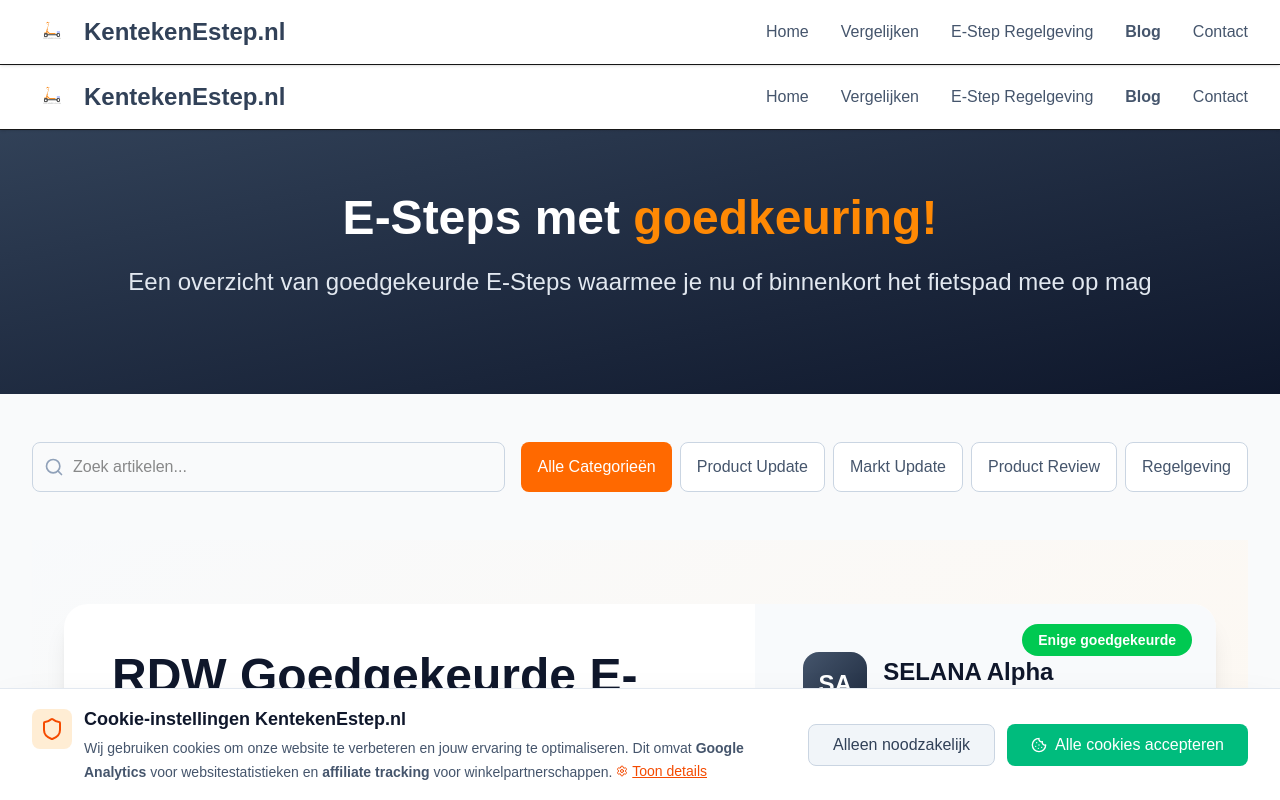
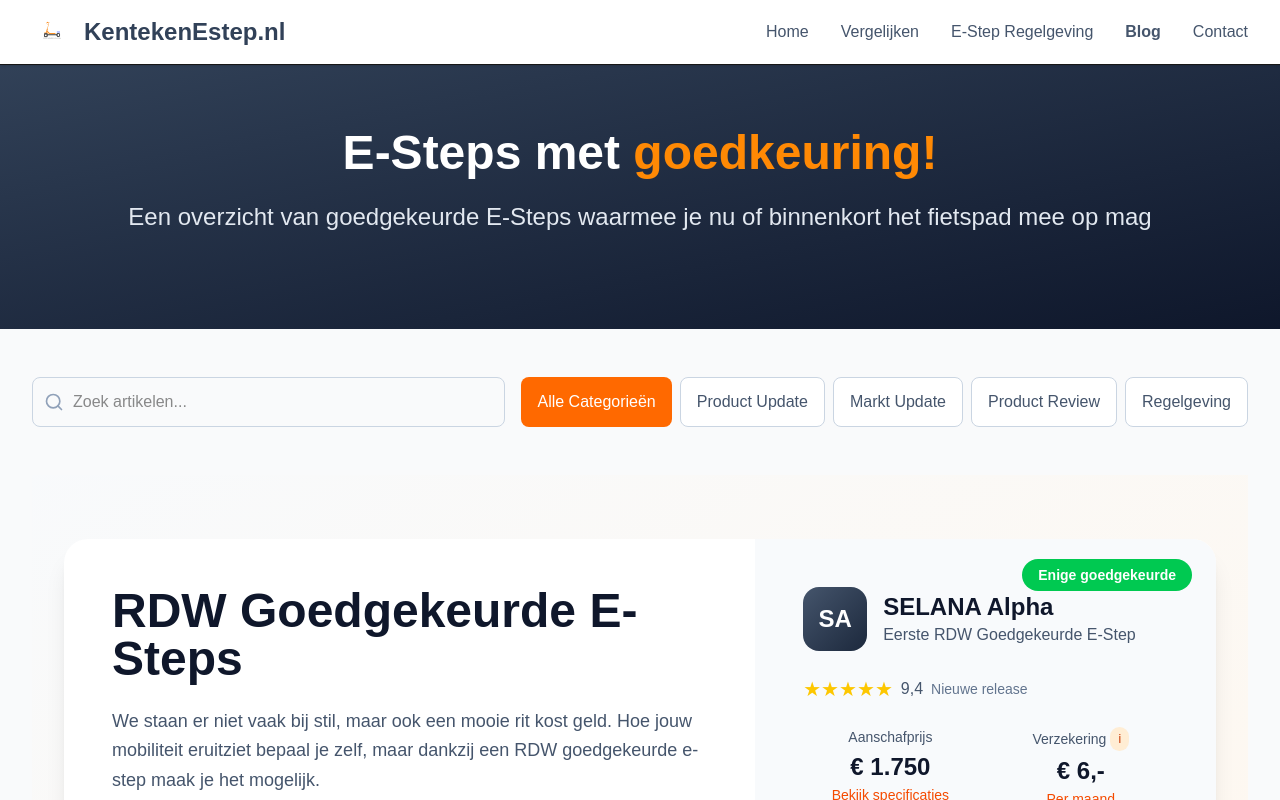
Before and after one commit to fromtheonkel/kentekenestep, a Next.js app: page / in a window 1280 px wide. Shown: the top 800 px of the page. Built offline with nearby package versions, Linux system fonts and the light colour scheme.

Commit message:
fix layout hydration warning

```diff
--- a/src/app/layout.tsx
+++ b/src/app/layout.tsx
@@ -1,78 +1,13 @@
-import type { Metadata } from "next";
-import { Geist, Geist_Mono } from "next/font/google";
-import "./globals.css";
-import Header from '@/components/Header';
-import CookieConsentBanner from '@/components/CookieConsentBanner';
-
-const geistSans = Geist({
-  variable: "--font-geist-sans",
-  subsets: ["latin"],
-});
-
-const geistMono = Geist_Mono({
-  variable: "--font-geist-mono",
-  subsets: ["latin"],
-});
-
-export const metadata: Metadata = {
-  title: "KentekenEstep.nl - RDW Goedgekeurde E-Steps Vergelijken",
-  description: "Vergelijk RDW goedgekeurde elektrische steps en populaire alternatieven. Ontdek de enige volledig legale e-step in Nederland en meer.",
-};
+import './globals.css' // Deze regel is cruciaal!
 
 export default function RootLayout({
   children,
-}: Readonly<{
-  children: React.ReactNode;
-}>) {
+}: {
+  children: React.ReactNode
+}) {
   return (
-    <html lang="nl">
-      <head>
-        {/* Google Tag Manager */}
-        <script
-          dangerouslySetInnerHTML={{
-            __html: `(function(w,d,s,l,i){w[l]=w[l]||[];w[l].push({'gtm.start':
-new Date().getTime(),event:'gtm.js'});var f=d.getElementsByTagName(s)[0],
-j=d.createElement(s),dl=l!='dataLayer'?'&l='+l:'';j.async=true;j.src=
-'https://www.googletagmanager.com/gtm.js?id='+i+dl;f.parentNode.insertBefore(j,f);
-})(window,document,'script','dataLayer','GTM-KW6X22NL');`,
-          }}
-        />
-        {/* End Google Tag Manager */}
-
-        {/* Initialize consent to denied by default */}
-        <script
-          dangerouslySetInnerHTML={{
-            __html: `
-              window.dataLayer = window.dataLayer || [];
-              function gtag(){dataLayer.push(arguments);}
-              gtag('consent', 'default', {
-                'analytics_storage': 'denied',
-                'ad_storage': 'denied'
-              });
-            `,
-          }}
-        />
-      </head>
-      <body
-        className={`${geistSans.variable} ${geistMono.variable} antialiased`}
-      >
-        {/* Google Tag Manager (noscript) */}
-        <noscript>
-          <iframe
-            src="https://www.googletagmanager.com/ns.html?id=GTM-KW6X22NL"
-            height="0"
-            width="0"
-            style={{display:'none', visibility:'hidden'}}
-          />
-        </noscript>
-        {/* End Google Tag Manager (noscript) */}
-
-        <Header />
-        <main>
-          {children}
-        </main>
-        <CookieConsentBanner />
-      </body>
+    <html lang="nl" suppressHydrationWarning={true}>
+      <body>{children}</body>
     </html>
-  );
+  )
 }
```
